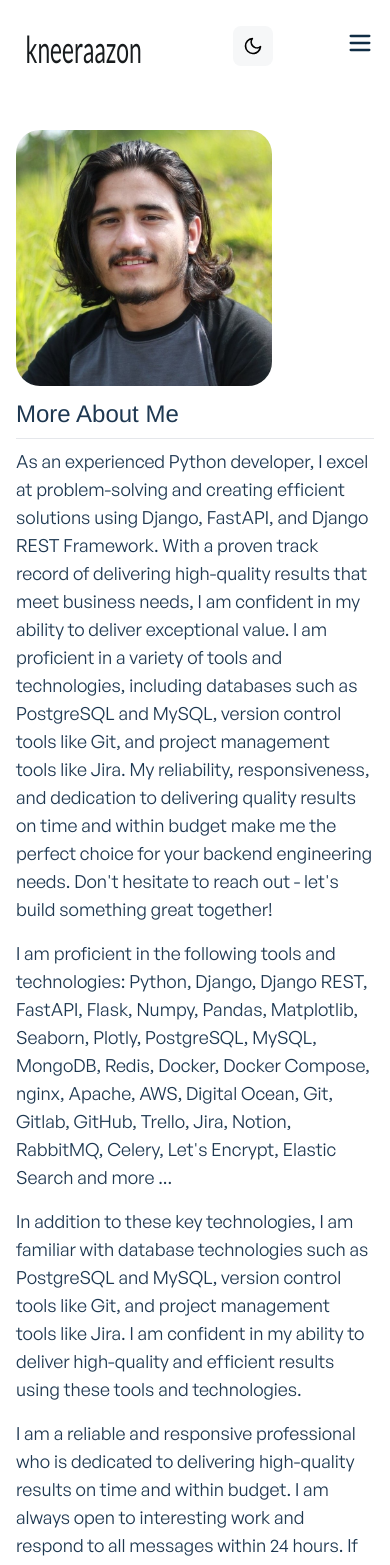
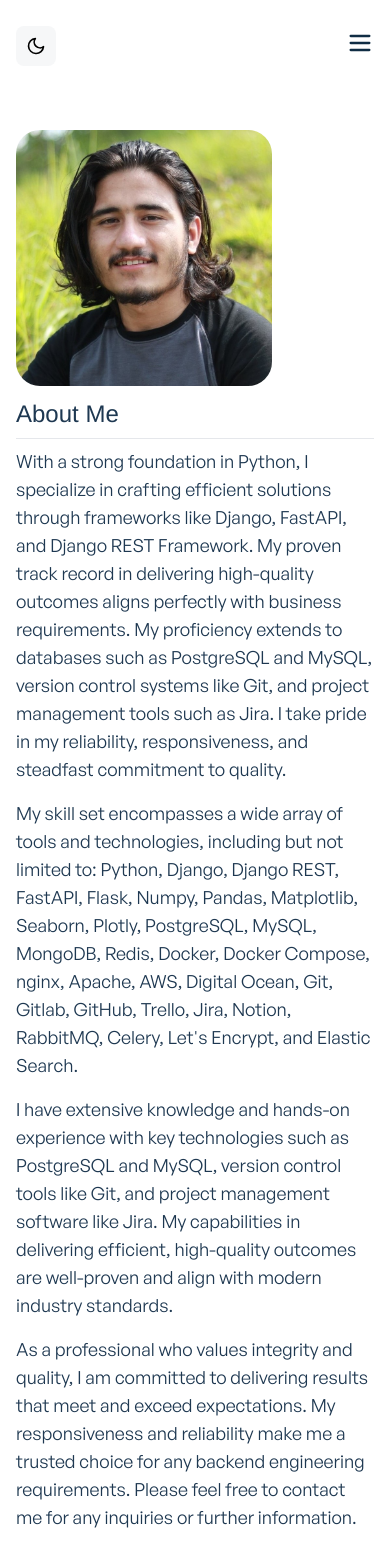
Before and after one commit to kneeraazon404/PortfolioSite, a Vue app: page /about in a window 390 px wide. Shown: the top 1565 px of the page. Built offline with nearby package versions, Linux system fonts and the light colour scheme; what vue-backtotop would draw is missing.

Commit message:
the delete status board update

```diff
--- a/package.json
+++ b/package.json
@@ -13,6 +13,7 @@
     "@vue/cli-plugin-eslint": "^5.0.8",
     "@vue/cli-plugin-router": "^5.0.8",
     "core-js": "^3.27.2",
+    "dompurify": "^3.0.5",
     "feather-icons": "^4.29.0",
     "postcss-flexbugs-fixes": "^5.0.2",
     "postcss-import": "^15.1.0",
--- a/src/components/about/AboutClients.vue
+++ b/src/components/about/AboutClients.vue
@@ -61,7 +61,10 @@ export default {
       class="font-general-medium text-2xl sm:text-3xl text-primary-dark dark:text-primary-light"
     >
       {{ clientsHeading }}
+
     </p>
+    <br>
+    <hr>
     <div class="grid grid-cols-3 sm:grid-cols-4 mt-2 sm:mt-14 gap-8">
       <AboutClientSingle v-for="client in clients" :key="client.id" :client="client" />
     </div>
--- a/src/components/about/AboutMe.vue
+++ b/src/components/about/AboutMe.vue
@@ -5,23 +5,22 @@ export default {
     bios: [
   {
     id: 1,
-          bio: `As an experienced Python developer, I excel at problem-solving and creating efficient solutions using Django, FastAPI, and Django REST Framework. With a proven track record of delivering high-quality results that meet business needs, I am confident in my ability to deliver exceptional value. I am proficient in a variety of tools and technologies, including databases such as PostgreSQL and MySQL, version control tools like Git, and project management tools like Jira. My reliability, responsiveness, and dedication to delivering quality results on time and within budget make me the perfect choice for your backend engineering needs. Don't hesitate to reach out - let's build something great together!`,
+    bio: `With a strong foundation in Python, I specialize in crafting efficient solutions through frameworks like Django, FastAPI, and Django REST Framework. My proven track record in delivering high-quality outcomes aligns perfectly with business requirements. My proficiency extends to databases such as PostgreSQL and MySQL, version control systems like Git, and project management tools such as Jira. I take pride in my reliability, responsiveness, and steadfast commitment to quality.`,
   },
   {
     id: 2,
-          bio: `I am proficient in the following tools and technologies:
-                Python, Django, Django REST, FastAPI, Flask, Numpy, Pandas, Matplotlib, Seaborn, Plotly, PostgreSQL, MySQL, MongoDB, Redis, Docker, Docker Compose, nginx, Apache, AWS, Digital Ocean, Git, Gitlab, GitHub, Trello, Jira, Notion, RabbitMQ, Celery, Let's Encrypt, Elastic Search and more ...`,
+    bio: `My skill set encompasses a wide array of tools and technologies, including but not limited to: Python, Django, Django REST, FastAPI, Flask, Numpy, Pandas, Matplotlib, Seaborn, Plotly, PostgreSQL, MySQL, MongoDB, Redis, Docker, Docker Compose, nginx, Apache, AWS, Digital Ocean, Git, Gitlab, GitHub, Trello, Jira, Notion, RabbitMQ, Celery, Let's Encrypt, and Elastic Search.`,
   },
-
   {
     id: 3,
-          bio: `In addition to these key technologies, I am familiar with database technologies such as PostgreSQL and MySQL, version control tools like Git, and project management tools like Jira. I am confident in my ability to deliver high-quality and efficient results using these tools and technologies.`,
+    bio: `I have extensive knowledge and hands-on experience with key technologies such as PostgreSQL and MySQL, version control tools like Git, and project management software like Jira. My capabilities in delivering efficient, high-quality outcomes are well-proven and align with modern industry standards.`,
   },
   {
     id: 4,
-          bio: ` I am a reliable and responsive professional who is dedicated to delivering high-quality results on time and within budget. I am always open to interesting work and respond to all messages within 24 hours. If you are looking for a skilled and experienced backend engineer, please don't hesitate to reach out. Let's build something great together!`,
+    bio: `As a professional who values integrity and quality, I am committed to delivering results that meet and exceed expectations. My responsiveness and reliability make me a trusted choice for any backend engineering requirements. Please feel free to contact me for any inquiries or further information.`,
   },
 ],
+
     };
   },
 };
@@ -37,10 +36,10 @@ export default {
     <!-- About details -->
     <div class="w-full sm:w-3/4 text-left">
       <h1 class="text-2xl font-medium mt-1 text-ternary-dark dark:text-ternary-light">
-        More About Me
+        About Me
       </h1>
 
-      <hr class="my-2 w-full lg:w-1/4" />
+      <hr class="my-2 w-full lg:w-1/6" />
 
       <p
         v-for="bio in bios"
--- a/src/components/shared/AppBanner.vue
+++ b/src/components/shared/AppBanner.vue
@@ -36,13 +36,13 @@ export default {
       <p
         class="font-general-medium mt-2 text-lg sm:text-xl xl:text-2xl text-center sm:text-left leading-none text-gray-400"
       >
-        Python Django Developer
+        Senior Python Backend Developer
       </p>
       <div class="flex justify-center sm:block">
         <a
           download="Nirajan-Resume.pdf"
           href="/files/resume.pdf"
-          class="flex justify-center items-center w-36 sm:w-48 mt-12 mb-6 sm:mb-0 text-lg border border-indigo-200 dark:border-ternary-dark py-2.5 sm:py-3 shadow-lg rounded-lg bg-indigo-50 focus:ring-1 focus:ring-indigo-900 hover:bg-indigo-500 text-gray-500 hover:text-white duration-500"
+          class="flex justify-center items-center w-36 sm:w-48 mt-12 mb-6 sm:mb-0 text-lg border border-indigo-100 dark:border-ternary-dark py-2.5 sm:py-3 shadow-lg rounded-lg bg-indigo-500 focus:ring-1 focus:ring-indigo-900 hover:bg-indigo-50 text-white hover:text-gray-500 duration-500"
           aria-label="Download Resume"
         >
           <i
--- a/src/components/shared/AppFooter.vue
+++ b/src/components/shared/AppFooter.vue
@@ -1,7 +1,7 @@
 <script>
 import feather from "feather-icons";
+import { socialLinks } from "../../data/socialLinks";
 import FooterCopyright from "./FooterCopyright.vue";
-import { socialLinks } from "../../data/socialLinks";
 
 export default {
   components: { FooterCopyright },
--- a/src/components/shared/AppHeader.vue
+++ b/src/components/shared/AppHeader.vue
@@ -1,9 +1,9 @@
 <script>
+import feather from "feather-icons";
+import HireMeModal from "../HireMeModal.vue";
 import ThemeSwitcher from "../ThemeSwitcher";
-import HireMeModal from "../HireMeModal.vue";
-import feather from "feather-icons";
+import Button from "../reusable/Button.vue";
 import AppHeaderLinks from "./AppHeaderLinks.vue";
-import Button from "../reusable/Button.vue";
 
 export default {
   components: {
@@ -78,24 +78,6 @@ export default {
     >
       <!-- Header menu links and small screen hamburger menu -->
       <div class="flex justify-between items-center px-4 sm:px-0">
-        <!-- Header logos -->
-        <div>
-          <router-link to="/"
-            ><img
-              v-if="theme === 'light'"
-              src="@/assets/images/logo-dark.svg"
-              class="w-36"
-              alt="Dark Logo"
-            />
-            <img
-              v-else
-              src="@/assets/images/logo-light.svg"
-              class="w-36"
-              alt="Light Logo"
-            />
-          </router-link>
-        </div>
-
         <!-- Theme switcher small screen -->
         <theme-switcher
           :theme="theme"
@@ -164,6 +146,7 @@ export default {
       aria-modal="Hire Me Modal"
     />
   </nav>
+
 </template>
 
 <style scoped>
--- a/src/components/shared/AppHeaderLinks.vue
+++ b/src/components/shared/AppHeaderLinks.vue
@@ -16,6 +16,12 @@ export default {
       aria-label="Projects"
       >Home</router-link
     >
+      <router-link
+      to="/about"
+      class="font-general-medium block text-left text-lg font-medium text-primary-dark dark:text-ternary-light hover:text-indigo-600 dark:hover:text-indigo-300 sm:mx-4 mb-2 sm:py-2 border-t-2 pt-3 sm:pt-2 sm:border-t-0 border-primary-light dark:border-secondary-dark"
+      aria-label="About Me"
+      >About</router-link
+    >
     <router-link
       to="/projects"
       class="font-general-medium block text-left text-lg font-medium text-primary-dark dark:text-ternary-light hover:text-indigo-600 dark:hover:text-indigo-300 sm:mx-4 mb-2 sm:py-2"
@@ -28,12 +34,7 @@ export default {
       aria-label="Projects"
       >Blog</router-link
     >
-    <router-link
-      to="/about"
-      class="font-general-medium block text-left text-lg font-medium text-primary-dark dark:text-ternary-light hover:text-indigo-600 dark:hover:text-indigo-300 sm:mx-4 mb-2 sm:py-2 border-t-2 pt-3 sm:pt-2 sm:border-t-0 border-primary-light dark:border-secondary-dark"
-      aria-label="About Me"
-      >About Me</router-link
-    >
+
     <router-link
       to="/contact"
       class="font-general-medium block text-left text-lg font-medium text-primary-dark dark:text-ternary-light hover:text-indigo-600 dark:hover:text-indigo-300 sm:mx-4 mb-2 sm:py-2 border-t-2 pt-3 sm:pt-2 sm:border-t-0 border-primary-light dark:border-secondary-dark"
--- a/src/components/shared/FooterCopyright.vue
+++ b/src/components/shared/FooterCopyright.vue
@@ -13,20 +13,20 @@ export default {
 <template>
   <div class="flex justify-center items-center text-center">
     <div class="font-general-regular text-lg text-ternary-dark dark:text-ternary-light">
-     All Rights Reserved &copy; {{ copyrightDate }}
+     All Rights Reserved | &copy; {{ copyrightDate }} |
       <a
         href="https://github.com/realstoman/vuejs-tailwindcss-portfolio"
         target="__blank"
         class="font-general-medium hover:underline hover:text-indigo-600 dark:hover:text-indigo-300 duration-500"
       >
-        {{ projectName }}
+
       </a>
-      Developed by
+
       <a
-        href="https://kneeraazon.me"
+        href="https://twitter.com/kneeraazon"
         target="__blank"
         class="text-secondary-dark dark:text-secondary-light font-bold hover:underline hover:text-indigo-600 dark:hover:text-indigo-300 duration-500"
-        >{{ author }}</a
+        >Nirajan Karki</a
       >
     </div>
   </div>
--- a/src/data/socialLinks.js
+++ b/src/data/socialLinks.js
@@ -1,9 +1,9 @@
 export const socialLinks = [
 	{
 		id: 1,
-		name: 'Website',
-		icon: 'globe',
-		url: 'https://www.kneeraazon.me',
+		name: 'Instagram',
+		icon: 'instagram',
+		url: 'https://www.instagram.com/kneeraazon',
 	},
 	{
 		id: 2,
--- a/src/views/About.vue
+++ b/src/views/About.vue
@@ -1,7 +1,7 @@
 <script>
+import AboutClients from "@/components/about/AboutClients";
+import AboutCounter from "@/components/about/AboutCounter";
 import AboutMe from "@/components/about/AboutMe";
-import AboutCounter from "@/components/about/AboutCounter";
-import AboutClients from "@/components/about/AboutClients";
 import feather from "feather-icons";
 
 export default {
```
Also changed, not shown: src/components/about/AboutCounter.vue (+6 -4 lines), 1 other file (tests, documents, lock files or other folders). Lines whose indentation alone changed are shown as unchanged.
